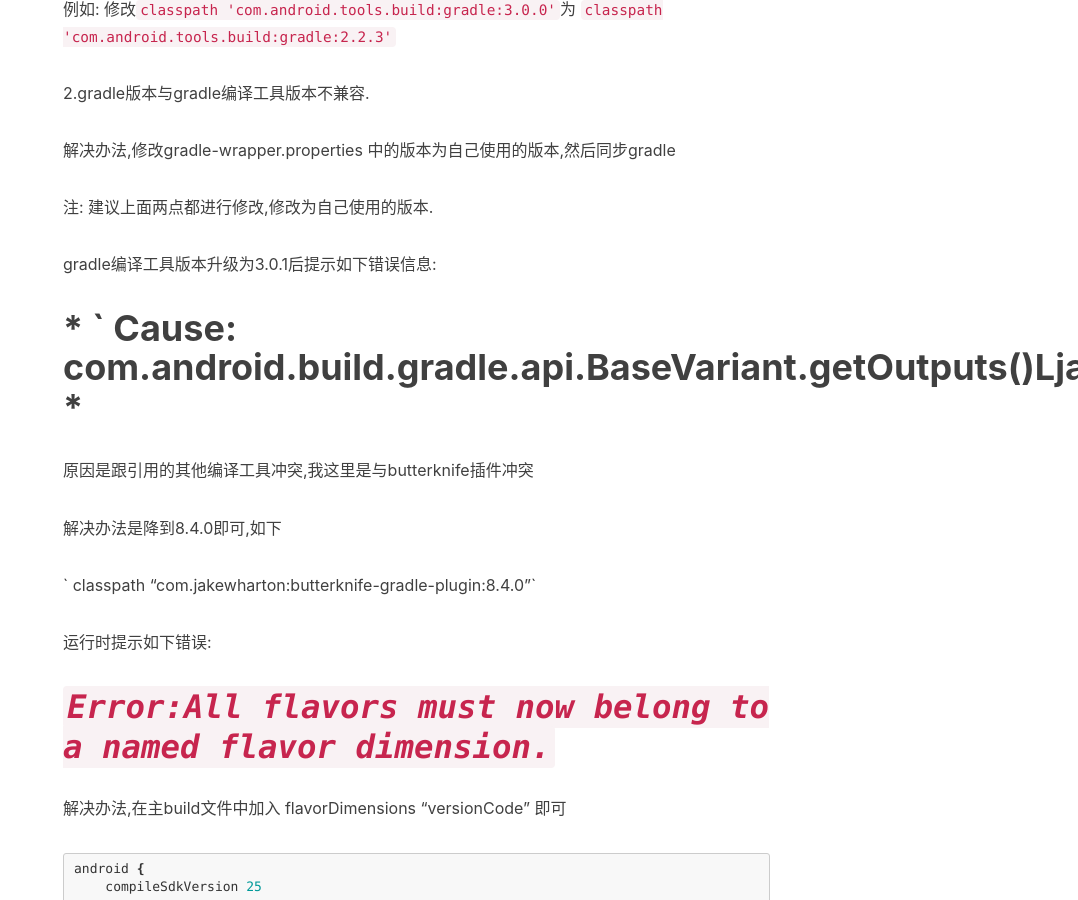
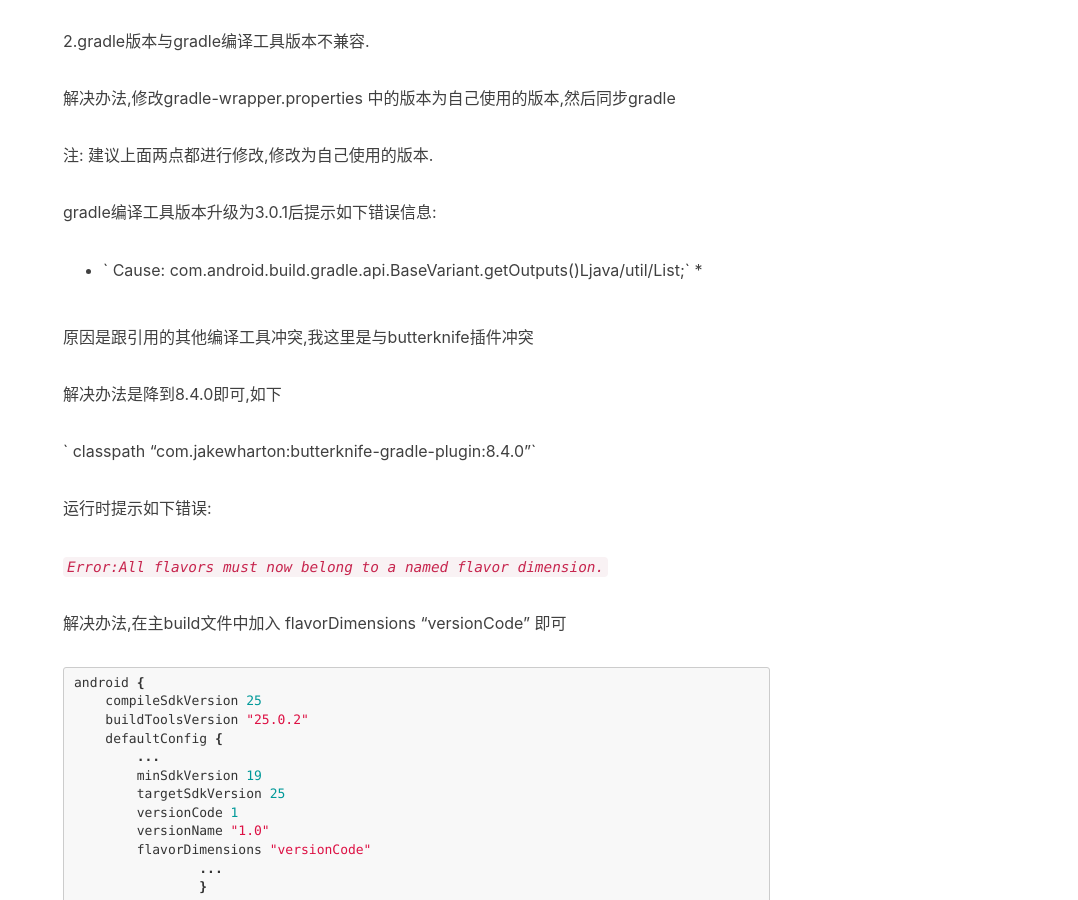
Before and after one commit to 976112643/976112643.github.io, a Jekyll site: the page built from _posts/2017-11-1-the-post-7178.md, in a window 1280 px wide and 900 px high, scrolled down 2101 px. Shown: the whole window, without its empty margins (202-1280 px from the left). Built offline with Jekyll 4.4.1, drawn with Linux system fonts in a browser that asks for light colours; nearby versions of some CDN libraries; comment, search, counter and statistics services are not loaded.

Commit message:
update from Jekyller

```diff
--- a/_posts/2017-11-1-the-post-7178.md
+++ b/_posts/2017-11-1-the-post-7178.md
@@ -26,7 +26,7 @@ title: 项目编译异常的一些问题汇总
 
 编译时因为调整了构建版本,导致出现如下错误:
 
- # *`Error:Failed to resolve: com.android.support:support-v4:26.1.0`*
+  *`Error:Failed to resolve: com.android.support:support-v4:26.1.0`*
 
 原因是在低版本gradle中没有 google()这个库存在,直接注释掉之后as没办法找到对应的support库.
 
@@ -50,7 +50,7 @@ allprojects {
 
 在引入第三方库时遇到如下错误:
 
- # *`Manifest merger failed with multiple errors, see logs `*
+  *`Manifest merger failed with multiple errors, see logs `*
 
 这是因为Manifest合并冲突了.
 
@@ -71,7 +71,7 @@ allprojects {
 
 gradle同步失败,提示如下信息:
 
-# *`Unable to find method setDependencyCacheDir`*
+ *`Unable to find method setDependencyCacheDir`*
 
 经过排查,导致该问题的原因有两种:
 
@@ -90,7 +90,7 @@ gradle同步失败,提示如下信息:
 
 gradle编译工具版本升级为3.0.1后提示如下错误信息:
 
-# * ` Cause: com.android.build.gradle.api.BaseVariant.getOutputs()Ljava/util/List;` *
+ * ` Cause: com.android.build.gradle.api.BaseVariant.getOutputs()Ljava/util/List;` *
 
 原因是跟引用的其他编译工具冲突,我这里是与butterknife插件冲突
 
@@ -100,7 +100,7 @@ gradle编译工具版本升级为3.0.1后提示如下错误信息:
 
 运行时提示如下错误:
 
-# *`Error:All flavors must now belong to a named flavor dimension. `*
+ *`Error:All flavors must now belong to a named flavor dimension. `*
 
 解决办法,在主build文件中加入 flavorDimensions "versionCode" 即可
 
@@ -122,7 +122,7 @@ android {
 
 运行clone下来的项目时出现如下错误, 大致意思是说网络连接有问题, 让我们尝试重新同步, 然而这个原因大多是因为gradle版本不兼容导致的,:
 
-# *`Re-download dependencies and sync project (requires network)`*
+ *`Re-download dependencies and sync project (requires network)`*
 
 将gradle-wrapper.properties配置中使用的gradle版本调整为自己常用的即可:
 
```
Also changed, not shown: other parts of _posts/2017-11-1-the-post-7178.md (+1 -1 lines).
